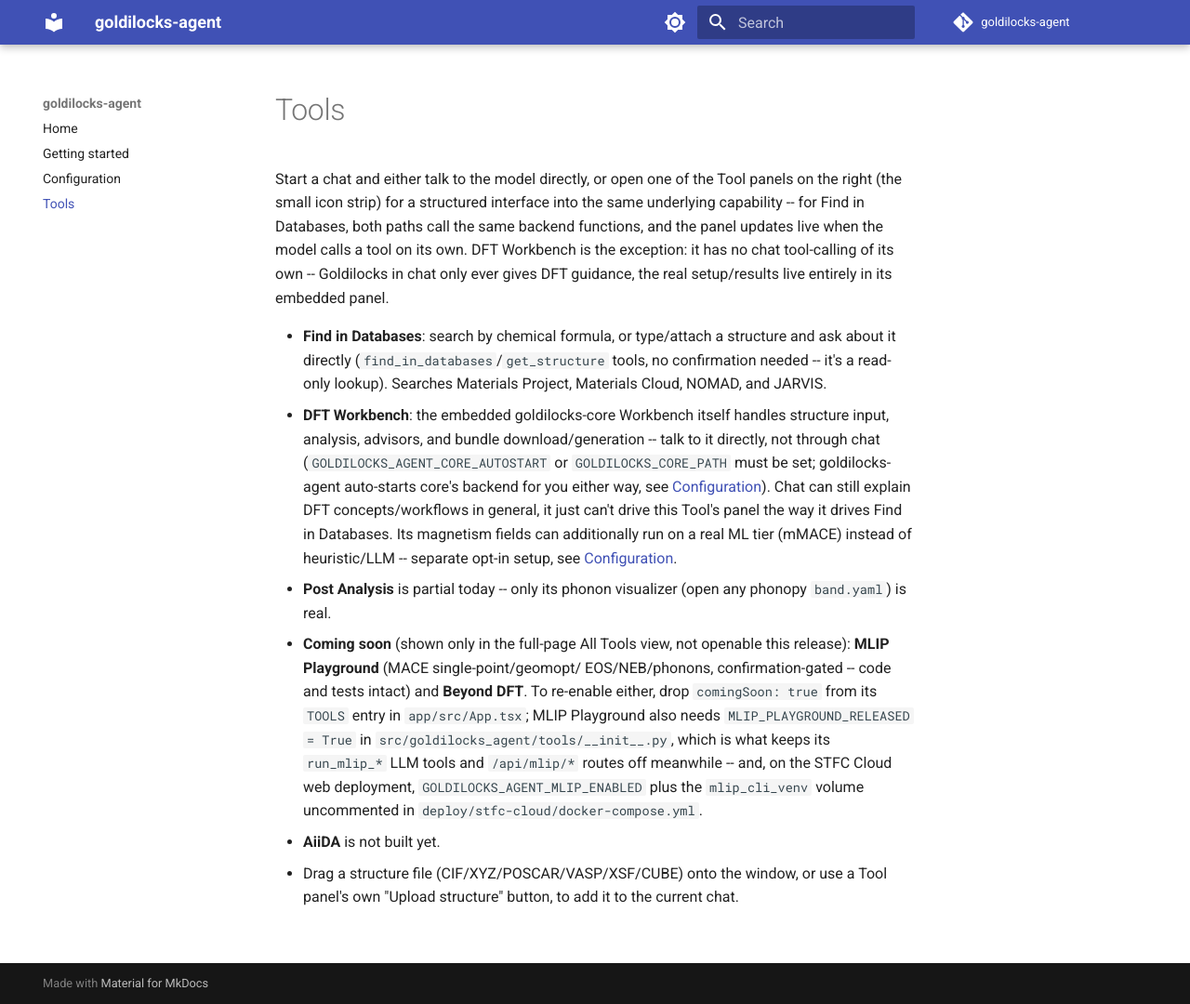
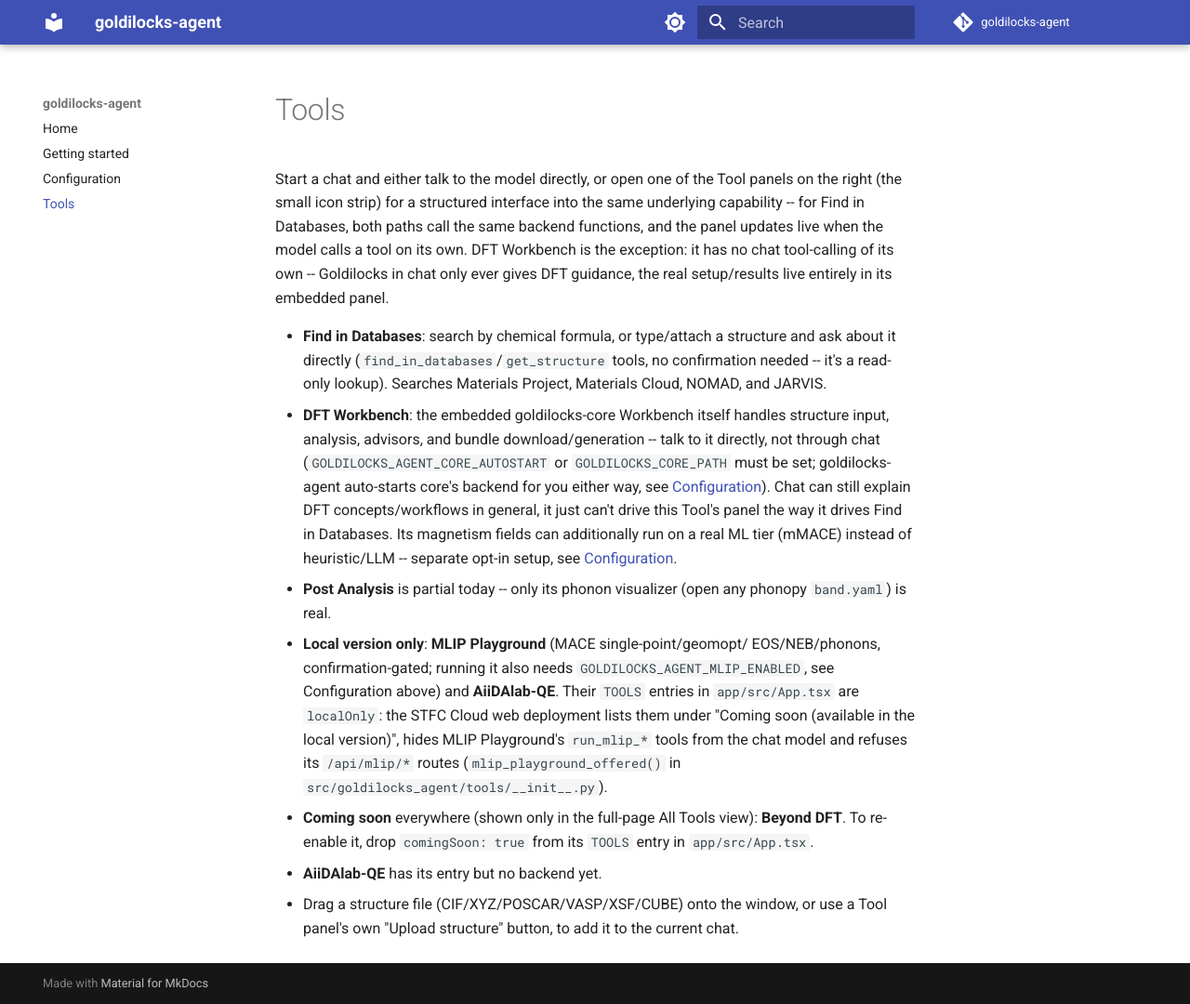
Before and after one commit to stfc/goldilocks-agent, an MkDocs documentation site: the page built from docs/tools.md, in a window 1280 px wide and 1080 px high. Shown: the whole window at 93% size. Built offline with MkDocs 1.6.1 and Material for MkDocs 9.7.7, drawn with Linux system fonts in a browser that asks for light colours; comment, search, counter and statistics services are not loaded.

Commit message:
tools: MLIP Playground and AiiDAlab-QE in the local version only
MLIP Playground runs MACE on the user's own machine, so the local version
offers it again (parked everywhere since 2026-10-09) and the shared web
deployment doesn't. The MLIP_PLAYGROUND_RELEASED constant gives way to a
deployment check: tool_schemas(shared_deployment=...) keeps run_mlip_* away
from the web chat model, call_tool refuses any tool the deployment didn't
offer (no confirmation card, no dispatch), and /api/mlip/* answers 404
there. Running it locally still needs the GOLDILOCKS_AGENT_MLIP_ENABLED
opt-in.

The AiiDA entry becomes AiiDAlab-QE, AiiDAlab's Quantum ESPRESSO app; its
id stays "aiida" so saved chats keep resolving. Both are `localOnly` in
App.tsx: the web app's All Tools page lists them under "Coming soon
(available in the local version)", in all five UI languages, with Beyond
DFT still under plain "Coming soon". AiiDAlab-QE has no backend yet in
either version.

The eval picks the web chat model, so it now offers the web deployment's
tools.

```diff
--- a/docs/tools.md
+++ b/docs/tools.md
@@ -24,18 +24,18 @@ embedded panel.
   [Configuration](configuration.md).
 - **Post Analysis** is partial today -- only its phonon visualizer (open
   any phonopy `band.yaml`) is real.
-- **Coming soon** (shown only in the full-page All Tools view, not
-  openable this release): **MLIP Playground** (MACE single-point/geomopt/
-  EOS/NEB/phonons, confirmation-gated -- code and tests intact) and
-  **Beyond DFT**. To re-enable either, drop
-  `comingSoon: true` from its `TOOLS` entry in `app/src/App.tsx`; MLIP
-  Playground also needs `MLIP_PLAYGROUND_RELEASED = True` in
-  `src/goldilocks_agent/tools/__init__.py`, which is what keeps its
-  `run_mlip_*` LLM tools and `/api/mlip/*` routes off meanwhile -- and,
-  on the STFC Cloud web deployment, `GOLDILOCKS_AGENT_MLIP_ENABLED` plus
-  the `mlip_cli_venv` volume uncommented in
-  `deploy/stfc-cloud/docker-compose.yml`.
-- **AiiDA** is not built yet.
+- **Local version only**: **MLIP Playground** (MACE single-point/geomopt/
+  EOS/NEB/phonons, confirmation-gated; running it also needs
+  `GOLDILOCKS_AGENT_MLIP_ENABLED`, see Configuration above) and
+  **AiiDAlab-QE**. Their `TOOLS` entries in `app/src/App.tsx` are
+  `localOnly`: the STFC Cloud web deployment lists them under "Coming soon
+  (available in the local version)", hides MLIP Playground's `run_mlip_*`
+  tools from the chat model and refuses its `/api/mlip/*` routes
+  (`mlip_playground_offered()` in `src/goldilocks_agent/tools/__init__.py`).
+- **Coming soon** everywhere (shown only in the full-page All Tools view):
+  **Beyond DFT**. To re-enable it, drop `comingSoon: true` from its `TOOLS`
+  entry in `app/src/App.tsx`.
+- **AiiDAlab-QE** has its entry but no backend yet.
 - Drag a structure file (CIF/XYZ/POSCAR/VASP/XSF/CUBE) onto the window, or
   use a Tool panel's own "Upload structure" button, to add it to the
   current chat.
```
Also changed, not shown: README.md (+16 -15 lines), docs/goldilocks-agent-design.md (+16 -0 lines), 9 other files.
